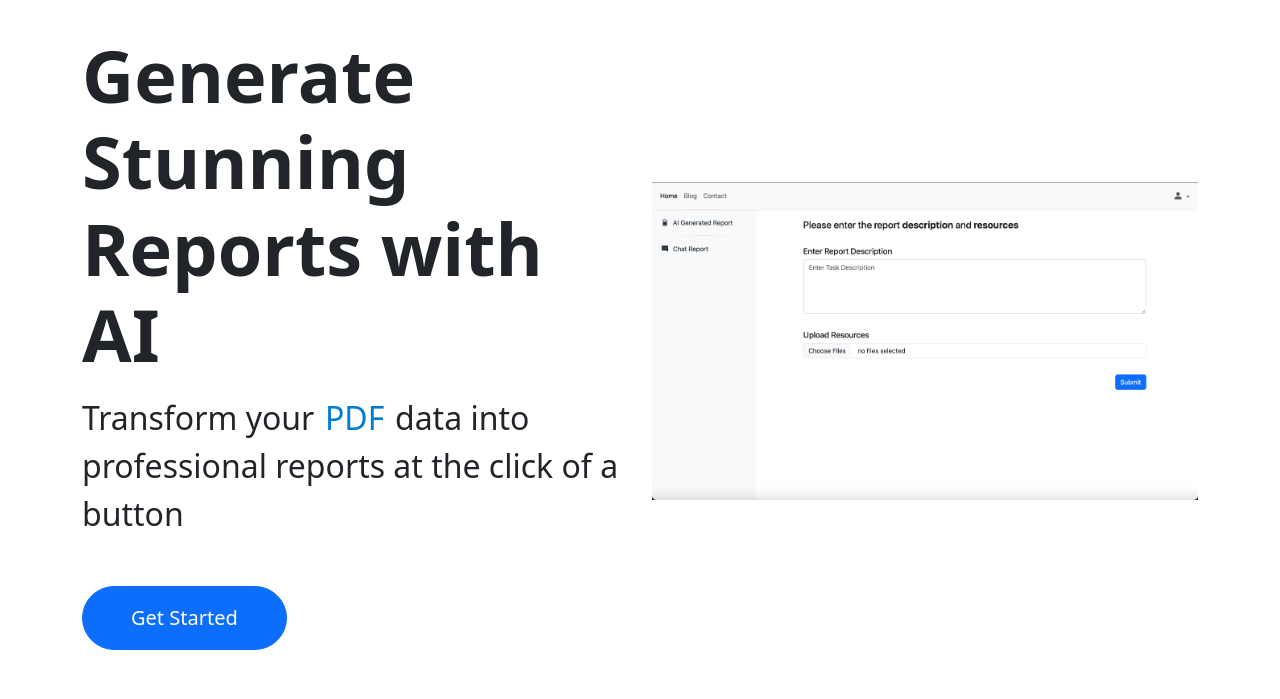
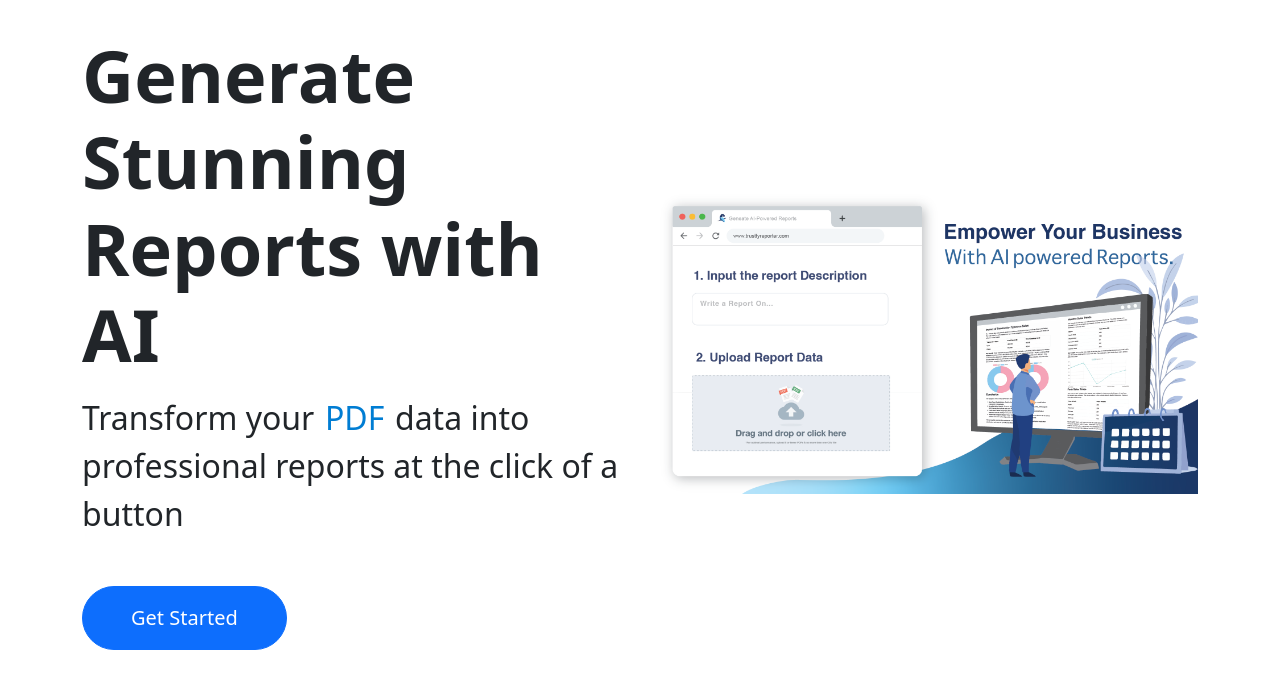
Before and after one commit to TrusttyReporter/Trustty-Reporter-FrontEnd, a Flask app: page / in a window 1280 px wide. Shown: the part 96-795 px from the top of the page. Run offline with Flask 3, Linux system fonts and the light colour scheme.

Commit message:
Changed the hero image

```diff
--- a/app/templates/landing.html
+++ b/app/templates/landing.html
@@ -48,7 +48,7 @@
                 </div>
                 <div class="col-12 col-lg-6 text-center">
                     <div class="position-relative">
-                        <img class="img-fluid position-relative z-2" loading="lazy" src="./static/images/hero-img.png"
+                        <img class="img-fluid position-relative z-2" loading="lazy" src="./static/images/hero-img-3.png"
                             alt="An AI tool to automate reporting">
                     </div>
                 </div>
```
Also changed, not shown: app/static/images/hero-img-3.png (added).
